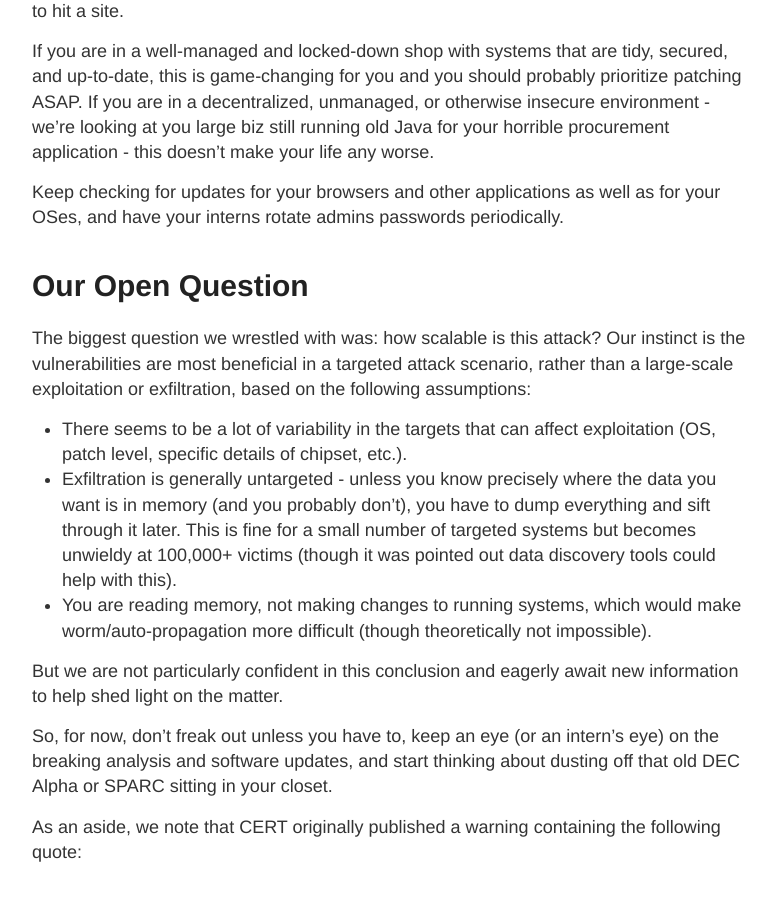
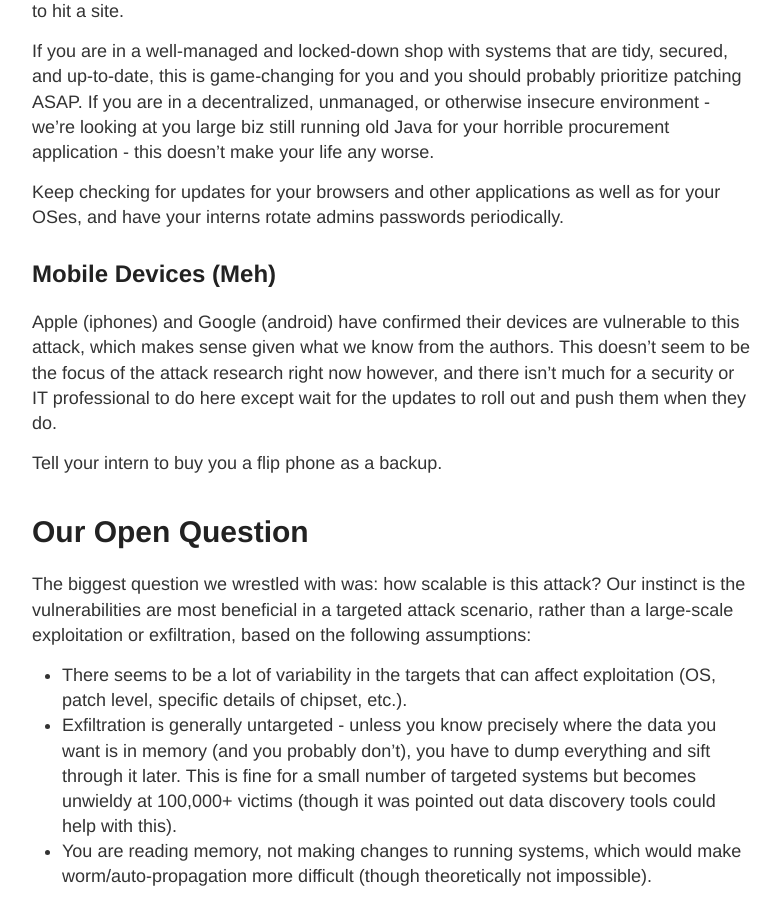
Before and after one commit to secwonks/secwonks.github.io, a Jekyll site: the page built from _posts/2018-1-4-real-time-risk-assessment-of-spectre-and-meltdown.md, in a window 1280 px wide and 900 px high, scrolled down 3825 px. Shown: the whole window, without its empty margins (248-1029 px from the left). Built offline with Jekyll 4.4.1, drawn with Linux system fonts in a browser that asks for light colours.

Commit message:
Updating post

```diff
--- a/_config.yml
+++ b/_config.yml
@@ -2,7 +2,7 @@
 # This file contains configuration flags to customize your site
 #
 
-theme: jekyll-theme-tactile
+remote_theme: jekyll-theme-tactile
 
 # Name of your site (displayed in the header)
 name: Security Wonks
@@ -75,7 +75,7 @@ sass:
   style: :expanded # You might prefer to minify using :compressed
 
 # Use the following plug-ins
-gems:
+plugins:
   - jekyll-sitemap # Create a sitemap using the official Jekyll sitemap gem
   - jekyll-feed # Create an Atom feed using the official Jekyll feed gem
 
--- a/_posts/2018-1-4-real-time-risk-assessment-of-spectre-and-meltdown.md
+++ b/_posts/2018-1-4-real-time-risk-assessment-of-spectre-and-meltdown.md
@@ -58,6 +58,11 @@ If you are in a well-managed and locked-down shop with systems that are tidy, se
 
 Keep checking for updates for your browsers and other applications as well as for your OSes, and have your interns rotate admins passwords periodically.
 
+## Mobile Devices (Meh)
+Apple (iphones) and Google (android) have confirmed their devices are vulnerable to this attack, which makes sense given what we know from the authors.  This doesn’t seem to be the focus of the attack research right now however, and there isn’t much for a security or IT professional to do here except wait for the updates to roll out and push them when they do.
+
+Tell your intern to buy you a flip phone as a backup.
+
 # Our Open Question
 
 The biggest question we wrestled with was: how scalable is this attack? Our instinct is the vulnerabilities are most beneficial in a targeted attack scenario, rather than a large-scale exploitation or exfiltration, based on the following assumptions:
```
